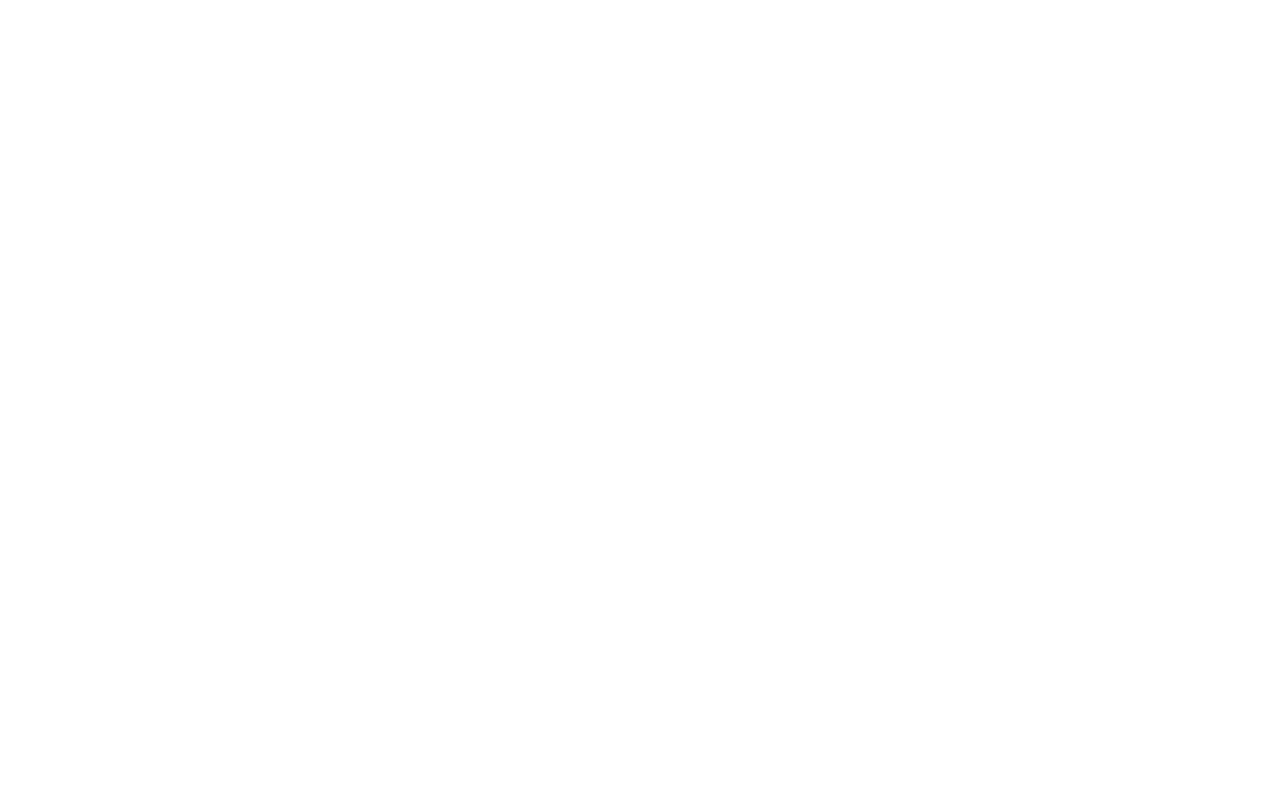
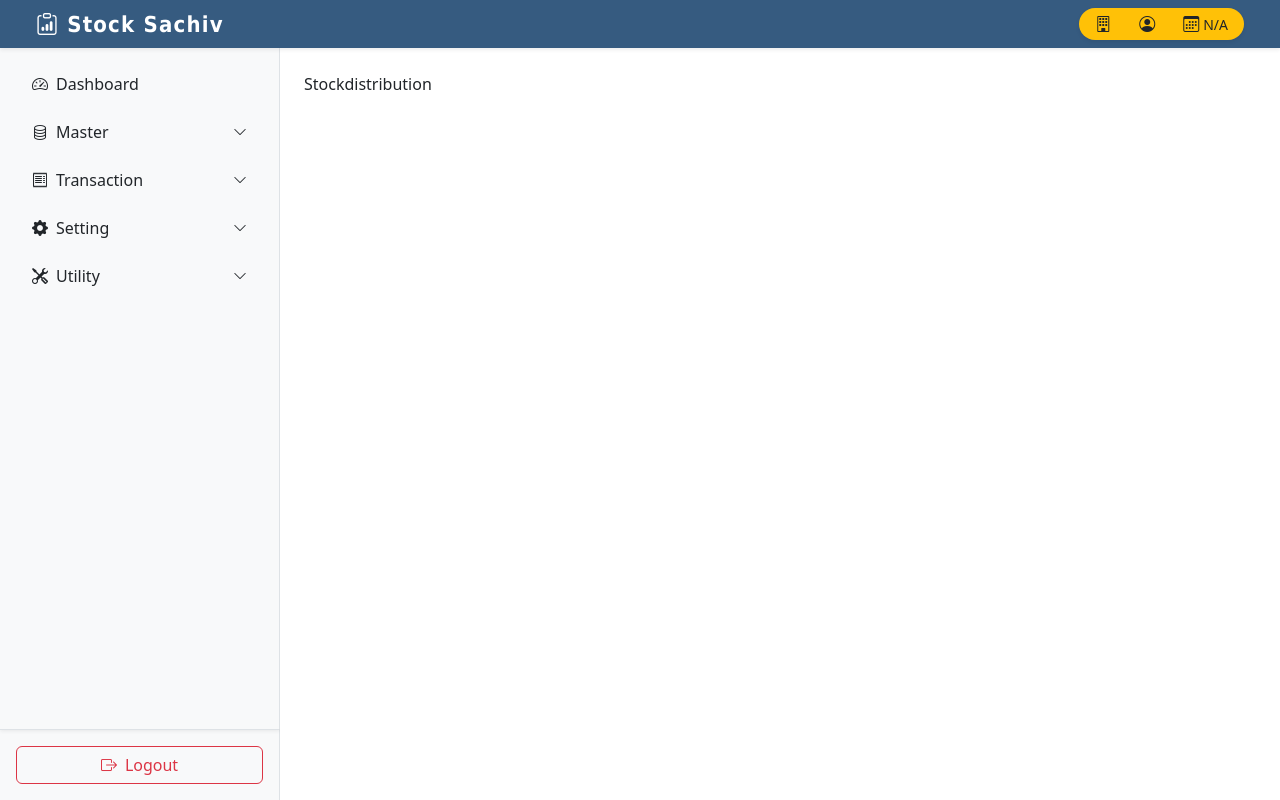
Before and after one commit to Infosonicdevs/stockonline, a React (Vite) app: page /stockdistribution in a window 1280 px wide. Before the commit this address had no page. Built offline with nearby package versions, Linux system fonts and the light colour scheme.

Commit message:
08-04-2026 Vivek

```diff
--- a/src/App.jsx
+++ b/src/App.jsx
@@ -38,6 +38,7 @@ import GstSlab from "./pages/masters/stock/GstSlab";
 import BankAccountForm from "./pages/masters/general/Bankaccountinfo";
 import Counter from "./pages/masters/general/Counter";
 import AssignCounter from "./pages/masters/general/AssignCounter";
+import Stockdistribution from "./pages/masters/stock/Stockdistribution";
 
 function App() {
   return (
@@ -78,6 +79,7 @@ function App() {
             <Route path="/stockgroup" element={<StockGroup />} />
             <Route path="/stocksubgroup" element={<StockSubGroup />} />
             <Route path="/stockdetails" element={<StockDetails />} />
+            <Route path="/stockdistribution" element={<Stockdistribution/>} />
             <Route path="/gstslab" element={<GstSlab />} />
             <Route path="/bankaccountinfo" element={<BankAccountForm />} />
             <Route path="/counter" element={<Counter />} />
--- a/src/config/navigation.js
+++ b/src/config/navigation.js
@@ -37,6 +37,7 @@ export const navigationConfig = [
     icon: "bi bi-receipt",
     submenu: [
       { title: "Voucher", path: "/voucher" },
+      { title: "Stock Distribution", path: "/stockdistribution" },
     ],
   },
   {
--- /dev/null
+++ b/src/pages/masters/stock/Stockdistribution.jsx
@@ -0,0 +1,9 @@
+import React from 'react'
+
+const Stockdistribution = () => {
+  return (
+    <div>Stockdistribution</div>
+  )
+}
+
+export default Stockdistribution
--- /dev/null
+++ b/src/services/transactions/stockdistribution.js
@@ -0,0 +1 @@
+import apiClient from "../../api/client";
```
Also changed, not shown: src/pages/masters/general/AssignCounter.jsx (line endings or trailing spaces), 1 other file (tests, documents, lock files or other folders).
